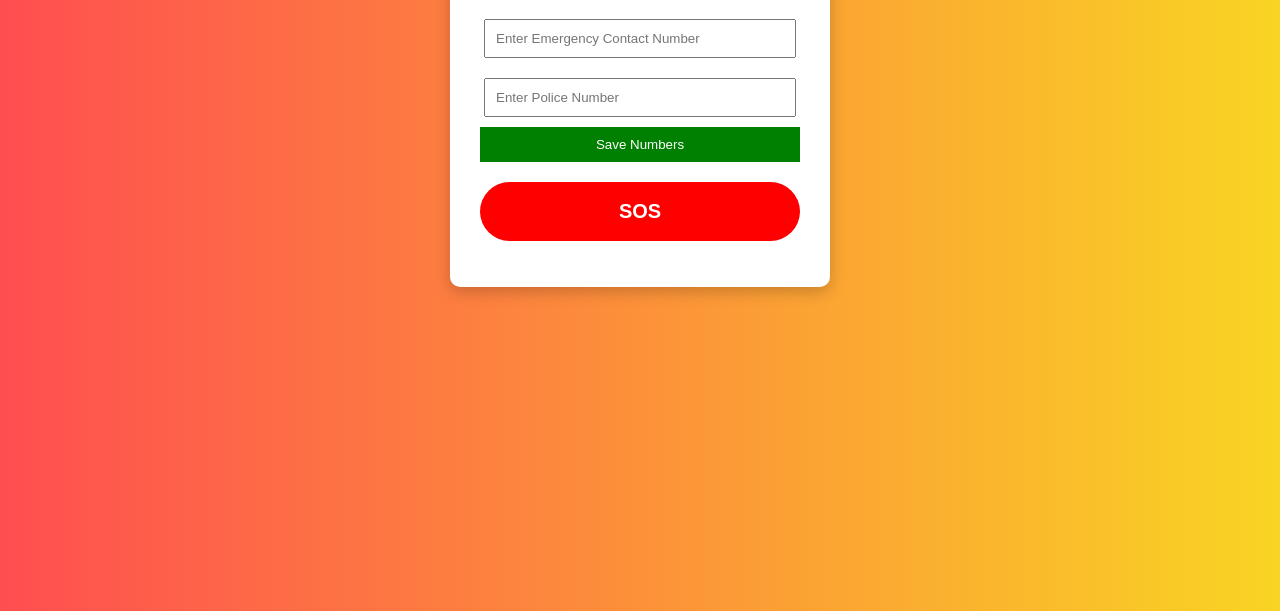
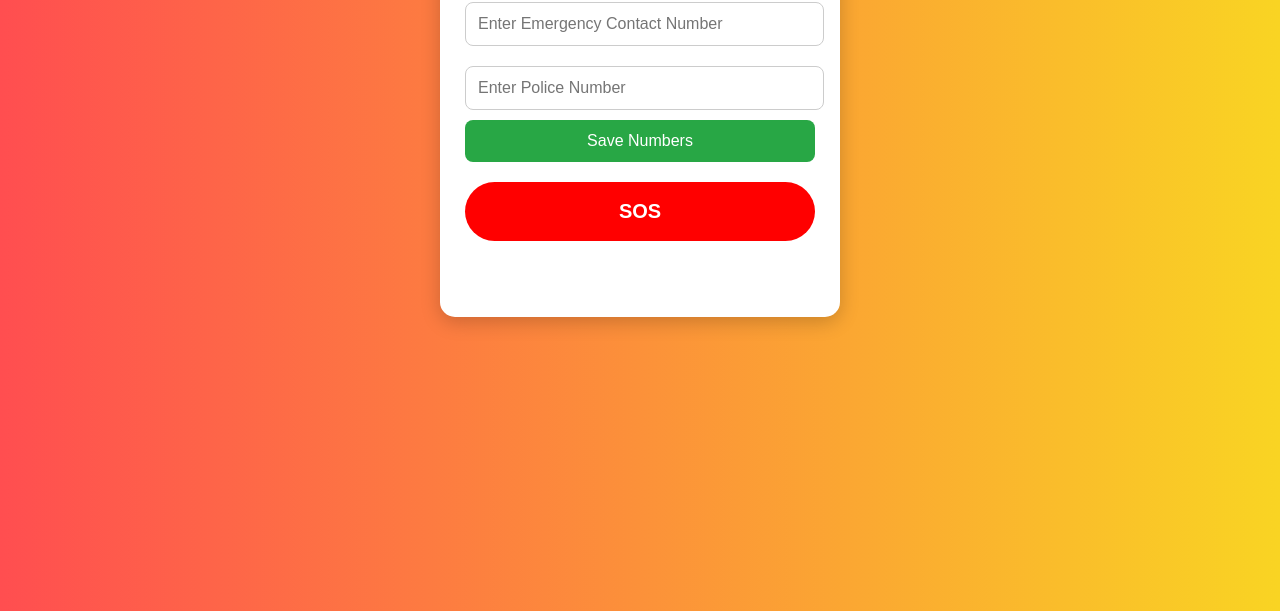
Before and after one commit to sulekha-sarkar/SOS-Project, a plain HTML site: page index.html in a window 1280 px wide. Shown: the part 189-800 px from the top of the page. Drawn offline with Linux system fonts and the light colour scheme.

Commit message:
Refactor index.html for improved layout and functionality
Updated styling, input types, and functionality for SOS system.

```diff
--- a/index.html
+++ b/index.html
@@ -9,30 +9,41 @@
             font-family: Arial, sans-serif;
             background: linear-gradient(to right, #ff4e50, #f9d423);
             text-align: center;
-            margin-top: 50px;
+            margin: 0;
+            padding-top: 40px;
         }
 
         .container {
             background: white;
-            padding: 30px;
-            width: 320px;
+            padding: 25px;
+            width: 90%;
+            max-width: 350px;
             margin: auto;
-            border-radius: 10px;
-            box-shadow: 0px 5px 15px rgba(0,0,0,0.2);
+            border-radius: 15px;
+            box-shadow: 0px 5px 20px rgba(0,0,0,0.2);
+        }
+
+        h1 {
+            margin-bottom: 20px;
         }
 
         input {
-            width: 90%;
-            padding: 10px;
+            width: 95%;
+            padding: 12px;
             margin: 10px 0;
+            border-radius: 8px;
+            border: 1px solid #ccc;
+            font-size: 16px;
         }
 
         .saveBtn {
-            background: green;
+            background: #28a745;
             color: white;
-            padding: 10px;
+            padding: 12px;
             border: none;
             width: 100%;
+            border-radius: 8px;
+            font-size: 16px;
             cursor: pointer;
         }
 
@@ -56,6 +67,7 @@
         #status {
             margin-top: 15px;
             font-weight: bold;
+            min-height: 20px;
         }
     </style>
 </head>
@@ -65,8 +77,8 @@
 <div class="container">
     <h1>🚨 College SOS System</h1>
 
-        <input type="text" id="contactNumber" placeholder="Enter Emergency Contact Number">
-        <input type="text" id="policeNumber" placeholder="Enter Police Number">
+    <input type="tel" id="contactNumber" placeholder="Enter Emergency Contact Number">
+    <input type="tel" id="policeNumber" placeholder="Enter Police Number">
 
     <button class="saveBtn" onclick="saveNumbers()">Save Numbers</button>
 
@@ -76,6 +88,7 @@
 </div>
 
 <script>
+
 function saveNumbers() {
     const contact = document.getElementById("contactNumber").value;
     const police = document.getElementById("policeNumber").value;
@@ -92,6 +105,7 @@
 }
 
 function triggerSOS() {
+
     const contact = localStorage.getItem("contactNumber");
     const police = localStorage.getItem("policeNumber");
 
@@ -100,7 +114,12 @@
         return;
     }
 
-            document.getElementById("status").innerText = "Detecting Location...";
+    document.getElementById("status").innerText = "Getting your location...";
+
+    if (!navigator.geolocation) {
+        alert("Geolocation not supported!");
+        return;
+    }
 
     navigator.geolocation.getCurrentPosition(function(position) {
 
@@ -110,25 +129,28 @@
         const locationLink = `https://www.google.com/maps?q=${lat},${lon}`;
         const message = `🚨 EMERGENCY! I need help. My location: ${locationLink}`;
 
-                document.getElementById("status").innerText = "Sending Alert...";
+        document.getElementById("status").innerText = "Calling Emergency Contact...";
 
-                // Open SMS App
+        // 1️⃣ CALL FIRST
+        window.location.href = `tel:${contact}`;
+
+        // 2️⃣ AFTER 4 SEC SEND SMS
+        setTimeout(() => {
+            document.getElementById("status").innerText = "Sending SMS...";
             window.location.href = `sms:${contact}?body=${encodeURIComponent(message)}`;
+        }, 4000);
 
-                // Call after 2 seconds
+        // 3️⃣ AFTER 15 SEC SIMULATED POLICE ALERT
         setTimeout(() => {
-                    window.location.href = `tel:${contact}`;
-                }, 2000);
-
-                // Fallback to police after 15 seconds (Simulated)
-                setTimeout(() => {
-                    window.location.href = `sms:${police}?body=${encodeURIComponent("Emergency! Primary contact did not respond. Location: " + locationLink)}`;
+            document.getElementById("status").innerText = "No Response! Alerting Police...";
+            window.location.href = `sms:${police}?body=${encodeURIComponent("Emergency! No response from primary contact. Location: " + locationLink)}`;
         }, 15000);
 
-            }, function() {
-                alert("Location access denied!");
+    }, function(error) {
+        alert("Location access denied! Please allow location permission.");
     });
 }
+
 </script>
 
 </body>
```
Lines whose indentation alone changed are shown as unchanged.
